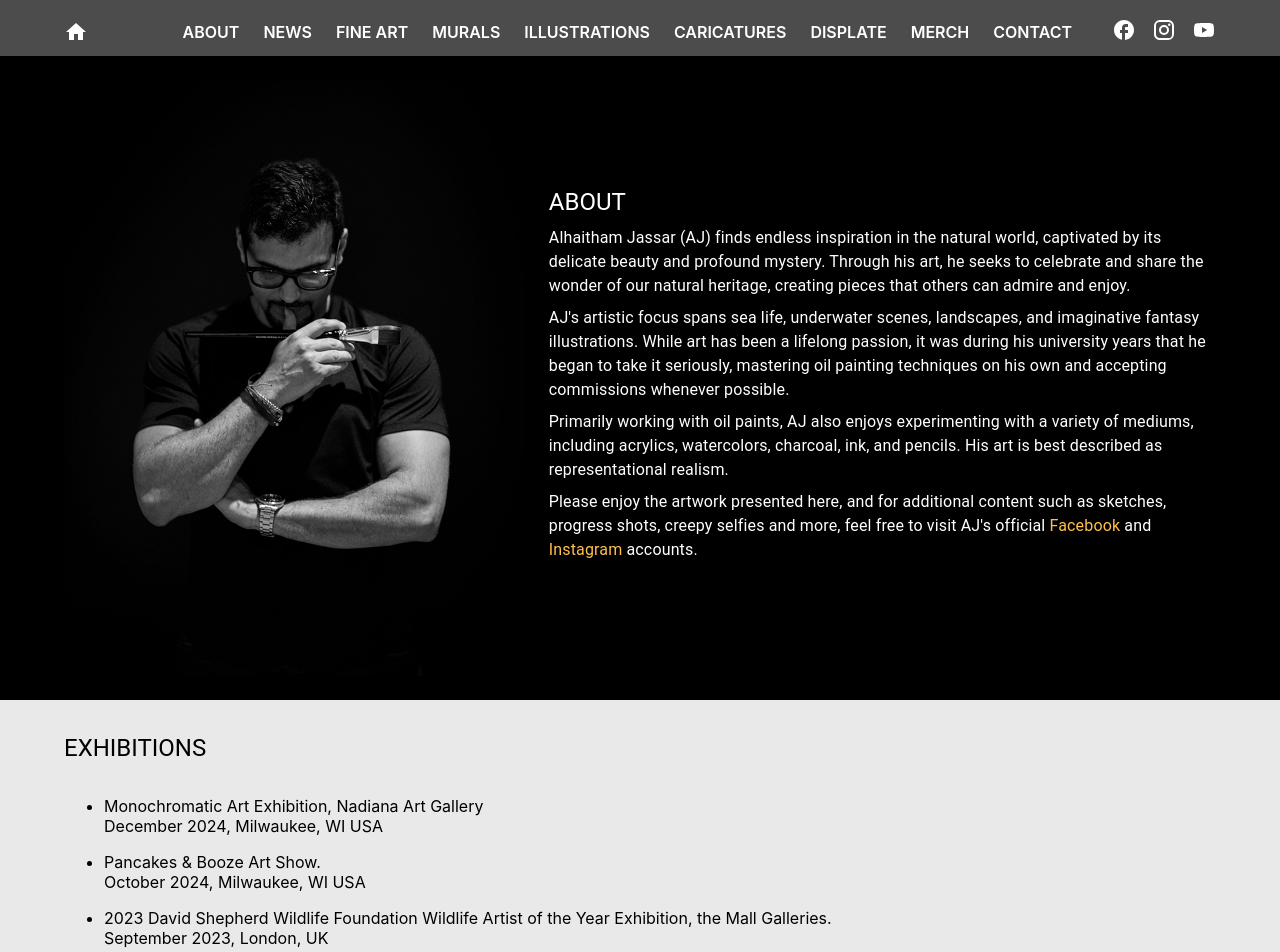
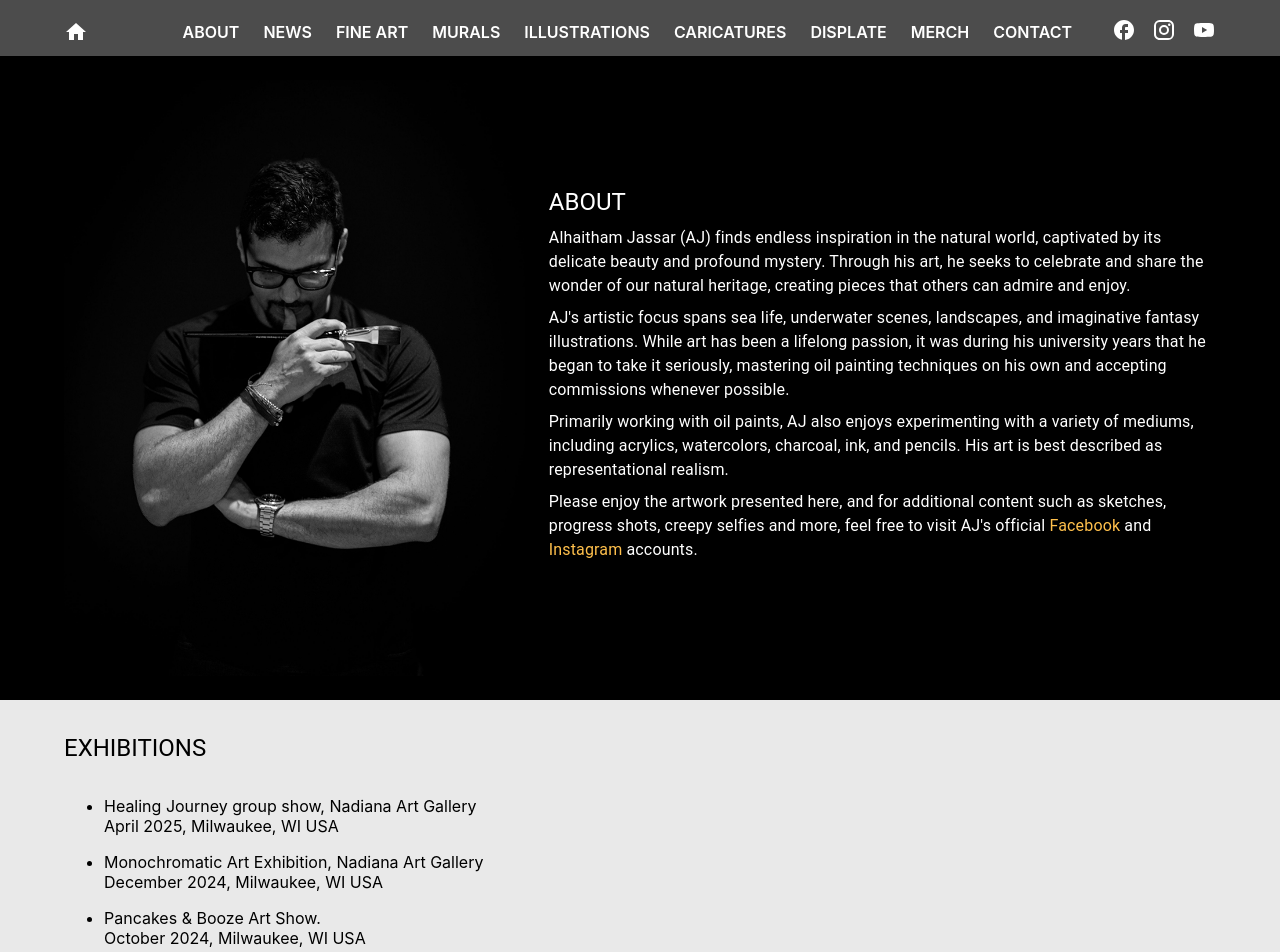
Before and after one commit to HJassar/jassarbrush, a Next.js app: page /about in a window 1280 px wide. Shown: the top 952 px of the page. Built offline with nearby package versions, Linux system fonts and the light colour scheme.

Commit message:
added a new exibition: Healing Journey

```diff
--- a/data/exhibitions.ts
+++ b/data/exhibitions.ts
@@ -6,6 +6,11 @@ export interface IExhibit {
 }
 
 const exhibitions: IExhibit[] = [
+  {
+    title: "Healing Journey group show, Nadiana Art Gallery" ,
+    month: "April 2025",
+    city: "Milwaukee, WI USA",
+  },
   {
     title: "Monochromatic  Art Exhibition, Nadiana Art Gallery",
     month: "December 2024",
```
